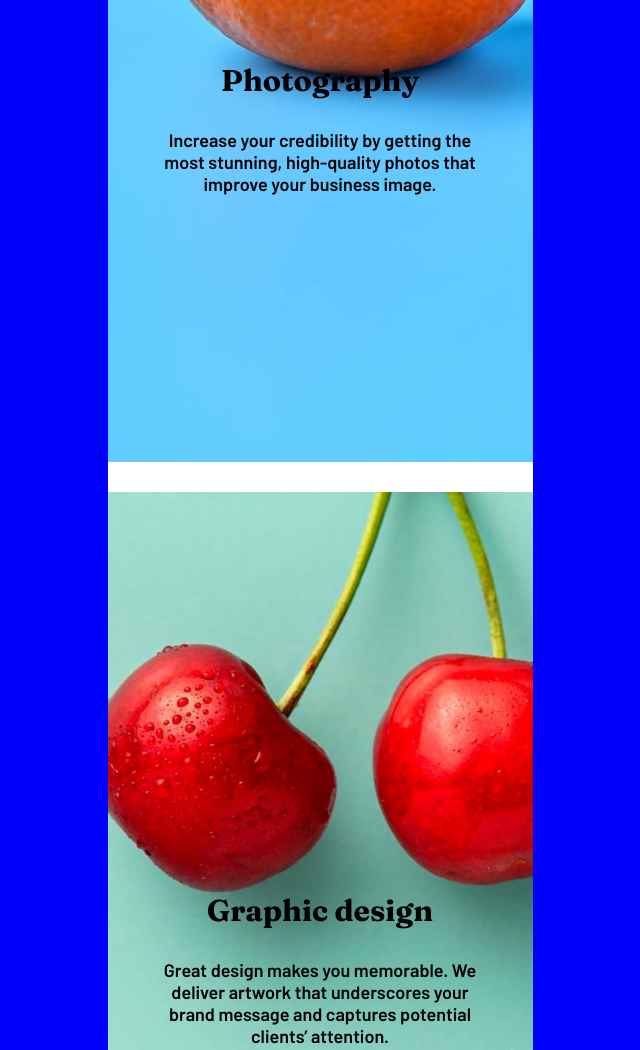
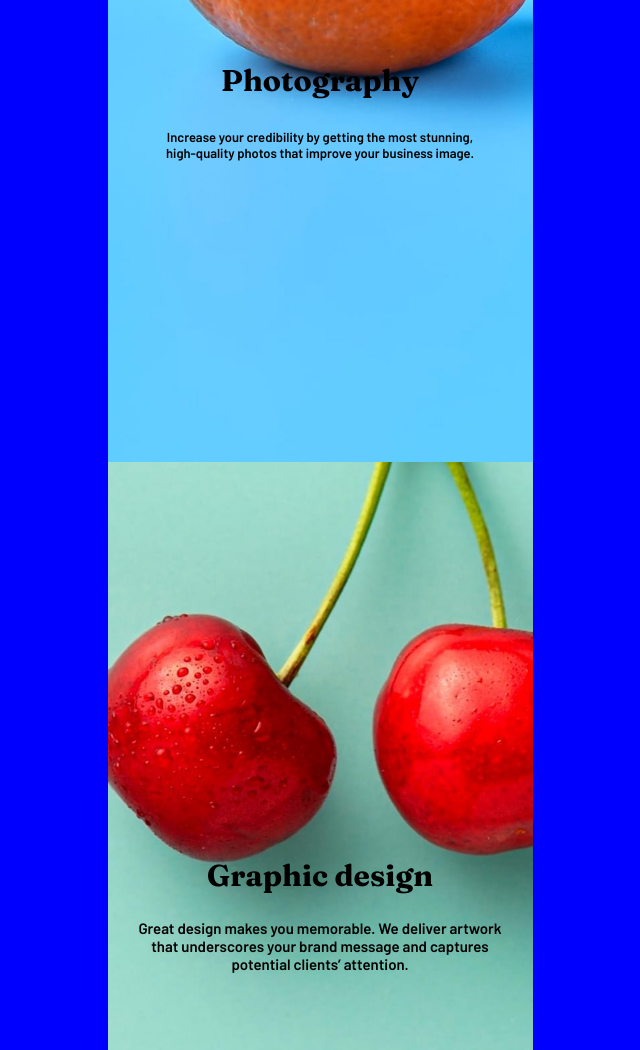
Before and after one commit to rosebellar/Sunnyside, a plain HTML site: page index.html in a window 1280 px wide. Shown: the part 2580-3630 px from the top of the page, without its empty margins (320-960 px from the left). Drawn offline with Linux system fonts and the light colour scheme.

Commit message:
Changes to be committed:

```diff
--- a/index.html
+++ b/index.html
@@ -27,7 +27,7 @@
        <h1>We are <br> creatives</h1>
      </div>
      <div class="hero-pic">
-       <img src="./images/icon-arrow-down.svg" alt="">
+       <img class="arrow" src="./images/icon-arrow-down.svg" alt="">
      </div>
   </section>
 </div>
@@ -66,7 +66,7 @@
   </div>
   <div class="berry-text">
     <div class="graphics-design">
-      <h3>Graphic design </h3>
+      <h2>Graphic design </h2>
       <p>
         Great design makes you memorable. We deliver
         artwork that underscores your brand message and captures potential clients’ attention.
--- a/style.css
+++ b/style.css
@@ -79,9 +79,13 @@ body {
 
   }
 
+  img .arrow {
+    width: 20px;
+  }
+
   .hero-text h3 {
      font-size: 30px;
-     font-family: 'Barlow', sans-serif;
+     /* font-family: 'Barlow', sans-serif; */
      font-family: 'Fraunces', serif;
    }
 
@@ -117,19 +121,24 @@ body {
     background-image: url(./images/mobile/image-graphic-design.jpg);
     background-size: cover;
     background-repeat: no-repeat;
+    padding-top: 20px;
   }
 
-  .graphics-design h3{
+  .graphics-design h2{
     align-items: center;
-    padding-top: 400px;
+    position: relative;
+    top:350px ;
+    padding-top: ;
     font-size: 30px;
     font-family: 'Fraunces', serif;
   }
 
   .graphics-design  p{
     text-align: center;
-    padding: 0 50px;
-    font-size: 18px;
+    position: relative;
+    top:350px ;
+    padding: 0 30px;
+    font-size: 15px;
     font-family: 'Barlow', sans-serif;
   }
 
@@ -143,7 +152,9 @@ body {
 
   .photography h3{
     text-align: center;
-  padding-top: 400px;
+    position: relative;
+    top:400px ;
+  /* padding-top: 400px;  */
     padding-left: 0px;
     font-size: 30px;
     font-family: 'Fraunces', serif;
@@ -152,23 +163,16 @@ body {
 
   .photography p{
     text-align: center;
+    position: relative;
+    top: 400px;
     padding: 0 50px;
-    font-size: 18px;
+    font-size: 13px;
     font-family: 'Barlow', sans-serif;
   }
 
-  /* .soft-red {
-    padding: 0.5px 50px;
-    border: 2px;
-    width: 10%;
-    border-radius: 20%;
-    background-color: hsl(7, 99%, 70%);
-  } */
-  .peach-picture {
-    width: 100%;
-  }
 
   .testimonial-section {
+    padding-top: 5px;
     background-color: #fff;
     text-align: center;
   }
```
